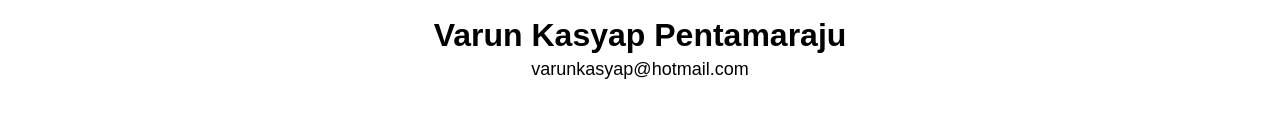
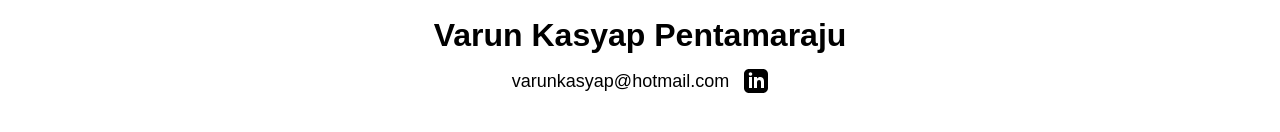
Before and after one commit to varunkasyap/varunkasyap.github.io, a plain HTML site: page index.html in a window 1280 px wide. Shown: the part 223-355 px from the top of the page. Drawn offline with Linux system fonts and the light colour scheme; no server answers.

Commit message:
Added LinkedIn Hyperlink and SVG

```diff
--- a/index.html
+++ b/index.html
@@ -13,7 +13,15 @@
 
   <img src="headshot.jpeg" alt="Varun Kasyap Headshot" class="avatar">
   <h1>Varun Kasyap Pentamaraju</h1>
-  <a href="mailto:varunkasyap@hotmail.com" class="email">varunkasyap@hotmail.com</a>
+  <div class="contact-info">
+    <a href="mailto:varunkasyap@hotmail.com" class="email">varunkasyap@hotmail.com</a>
+    <a href="https://linkedin.com/in/varunkasyap" target="_blank" rel="noopener noreferrer" aria-label="LinkedIn">
+      <svg class="linkedin-icon" xmlns="http://www.w3.org/2000/svg" viewBox="0 0 24 24">
+        <path
+          d="M19 0h-14c-2.761 0-5 2.239-5 5v14c0 2.761 2.239 5 5 5h14c2.762 0 5-2.239 5-5v-14c0-2.761-2.238-5-5-5zm-11 19h-3v-11h3v11zm-1.5-12.268c-.966 0-1.75-.79-1.75-1.764s.784-1.764 1.75-1.764 1.75.79 1.75 1.764-.783 1.764-1.75 1.764zm13.5 12.268h-3v-5.604c0-3.368-4-3.113-4 0v5.604h-3v-11h3v1.765c1.396-2.586 7-2.777 7 2.476v6.759z" />
+      </svg>
+    </a>
+  </div>
 
   <div class="section-container">
     <h2>Open Source Contributions:</h2>
--- a/style.css
+++ b/style.css
@@ -35,6 +35,26 @@
   font-size: 18px;
   text-decoration: none;
   color: var(--text);
+}
+
+.contact-info {
+  display: flex;
+  align-items: center;
+  gap: 15px;
+  margin-top: 10px;
+}
+
+.linkedin-icon {
+  width: 24px;
+  height: 24px;
+  fill: var(--text);
+  transition: opacity 0.3s;
+  display: block;
+  /* Removes extra vertical space for inline elements */
+}
+
+.linkedin-icon:hover {
+  opacity: 0.7;
 }
 
 .section-container {
```
